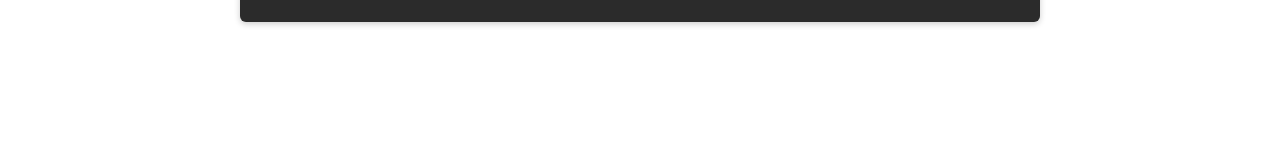
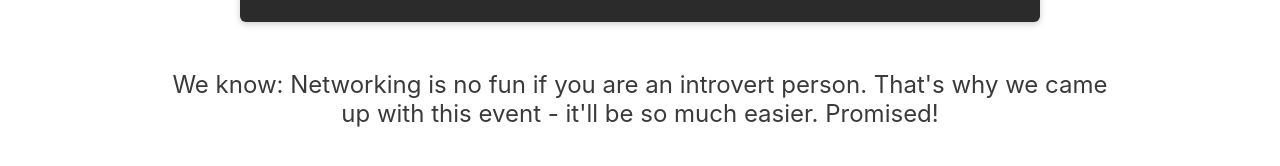
Before and after one commit to Gagandeep39/nextjs-event-management, a Next.js app: page /events/e2 in a window 1280 px wide. Shown: the part 522-688 px from the top of the page. Built offline with nearby package versions, Linux system fonts and the light colour scheme.

Commit message:
Added event description

```diff
--- a/pages/events/[eventId].jsx
+++ b/pages/events/[eventId].jsx
@@ -21,7 +21,9 @@ const EventDetail = () => {
         image={event.image}
         imageAlt={event.title}
       />
-      <EventContent></EventContent>
+      <EventContent>
+        <p>{event.description}</p>
+      </EventContent>
     </Fragment>
   );
 };
```
